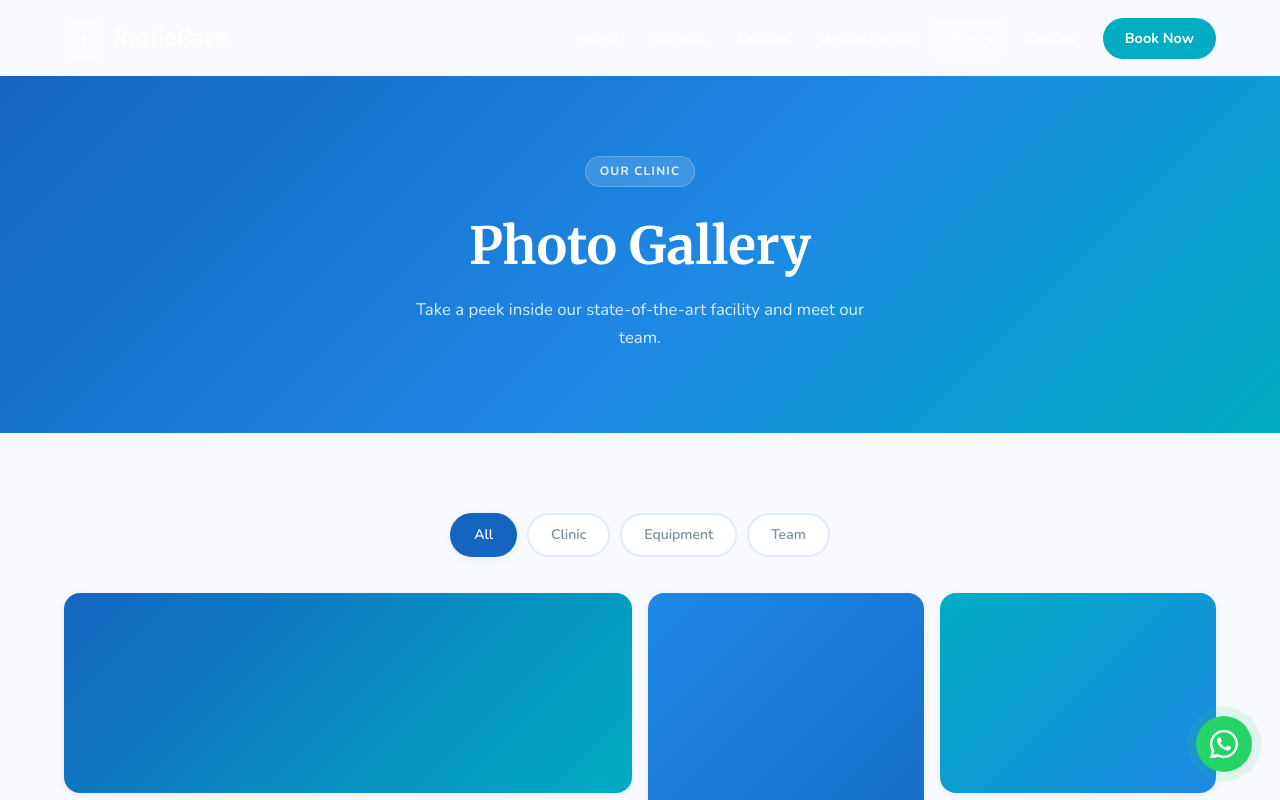
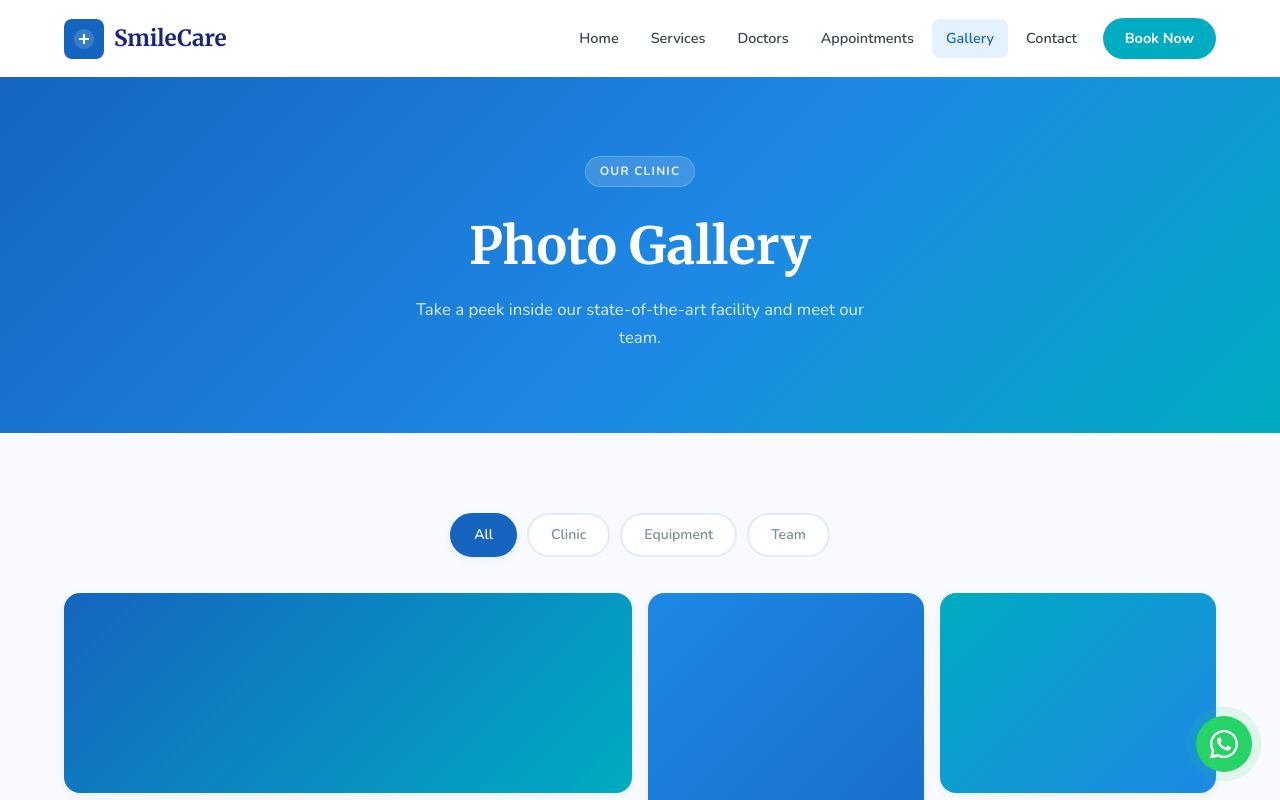
Before and after one commit to Sanketmahajan03/SampleDentalProject, an Angular app in the folder dental-clinic/: page /gallery in a window 1280 px wide. Shown: the top 800 px of the page. Built offline with nearby package versions, Linux system fonts and the light colour scheme.

Commit message:
navbar-module transparent issue fix

```diff
--- a/dental-clinic/src/app/shared/components/header/header.component.scss
+++ b/dental-clinic/src/app/shared/components/header/header.component.scss
@@ -9,35 +9,12 @@
   right: 0;
   z-index: 1000;
   padding: 18px 0;
-  transition: background 0.3s ease, padding 0.3s ease, box-shadow 0.3s ease;
-  background: transparent;
+  transition: padding 0.3s ease, box-shadow 0.3s ease;
+  background: var(--white);
 
   &.scrolled {
-    background: var(--white);
     padding: 10px 0;
     box-shadow: var(--shadow-md);
-
-    .logo-text {
-      color: var(--text);
-    }
-
-    .logo-icon {
-      background: var(--primary);
-      color: var(--white);
-    }
-
-    .nav-link {
-      color: var(--text-body);
-
-      &:hover,
-      &.active {
-        color: var(--primary);
-      }
-    }
-
-    .hamburger span {
-      background: var(--text-body);
-    }
   }
 
   &__inner {
@@ -60,12 +37,11 @@
   width: 40px;
   height: 40px;
   border-radius: var(--radius-sm);
-  background: rgba(255, 255, 255, 0.2);
+  background: var(--primary);
   display: flex;
   align-items: center;
   justify-content: center;
   color: var(--white);
-  transition: background 0.3s ease;
 
   svg {
     width: 24px;
@@ -77,8 +53,7 @@
   font-family: var(--font-serif);
   font-size: 1.4rem;
   font-weight: 700;
-  color: var(--white);
-  transition: color 0.3s ease;
+  color: var(--text);
 }
 
 /* Desktop navigation */
@@ -95,7 +70,7 @@
 .nav-link {
   display: inline-block;
   padding: 8px 14px;
-  color: rgba(255, 255, 255, 0.9);
+  color: var(--text-body);
   font-weight: 600;
   font-size: 0.9rem;
   border-radius: var(--radius-sm);
@@ -104,13 +79,13 @@
   white-space: nowrap;
 
   &:hover {
-    color: var(--white);
-    background: rgba(255, 255, 255, 0.12);
+    color: var(--primary);
+    background: var(--primary-pale);
   }
 
   &.active {
-    color: var(--white);
-    background: rgba(255, 255, 255, 0.18);
+    color: var(--primary);
+    background: var(--primary-pale);
   }
 }
 
@@ -155,7 +130,7 @@
     display: block;
     width: 100%;
     height: 2px;
-    background: var(--white);
+    background: var(--text-body);
     border-radius: 2px;
     transition: transform 0.3s ease, opacity 0.3s ease;
   }
@@ -172,7 +147,7 @@
   display: flex;
   flex-direction: column;
   padding: 16px 0;
-  border-top: 1px solid rgba(255, 255, 255, 0.15);
+  border-top: 1px solid var(--border);
   gap: 2px;
 
   @media (min-width: 769px) {
@@ -180,14 +155,10 @@
   }
 }
 
-.scrolled .mobile-nav {
-  border-top-color: var(--border);
-}
-
 .mobile-nav-link {
   display: block;
   padding: 12px 8px;
-  color: rgba(255, 255, 255, 0.9);
+  color: var(--text-body);
   font-weight: 600;
   font-size: 1rem;
   border-radius: var(--radius-sm);
@@ -196,18 +167,8 @@
 
   &:hover,
   &.active {
-    background: rgba(255, 255, 255, 0.1);
-    color: var(--white);
-  }
-
-  .scrolled & {
-    color: var(--text-body);
-
-    &:hover,
-    &.active {
-      background: var(--primary-pale);
-      color: var(--primary);
-    }
+    background: var(--primary-pale);
+    color: var(--primary);
   }
 }
 
```
